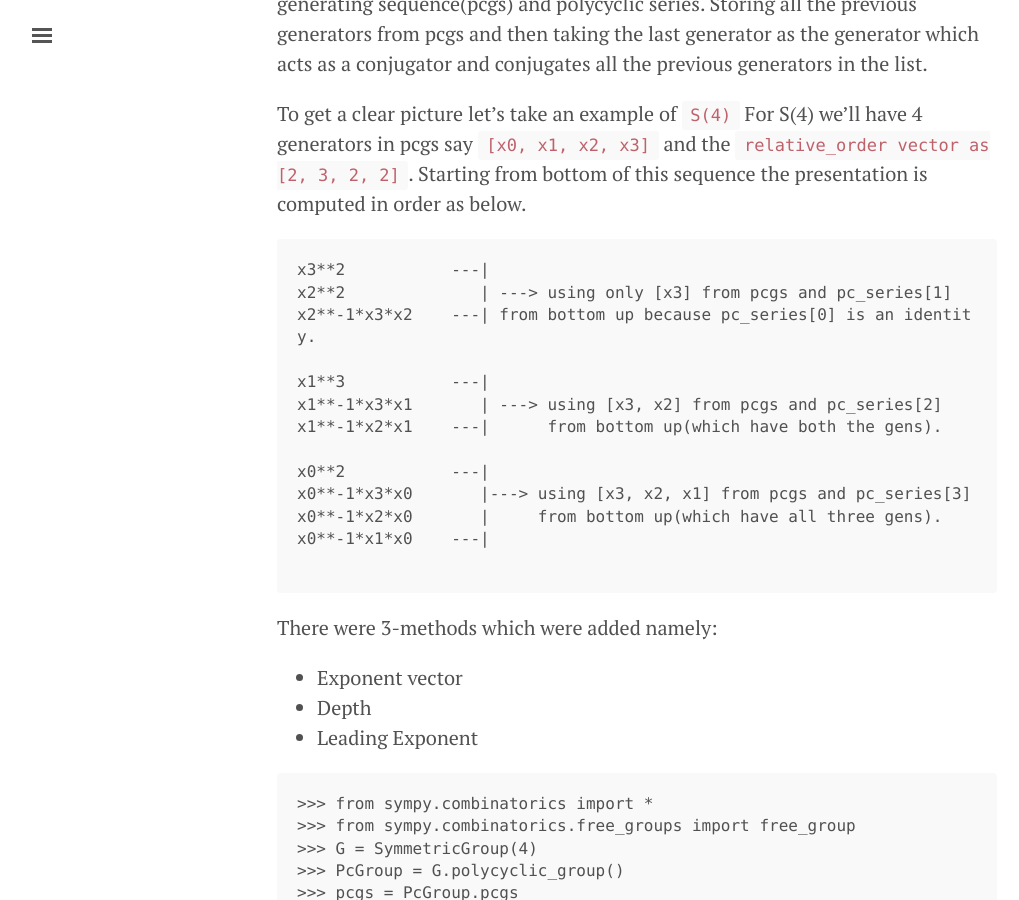
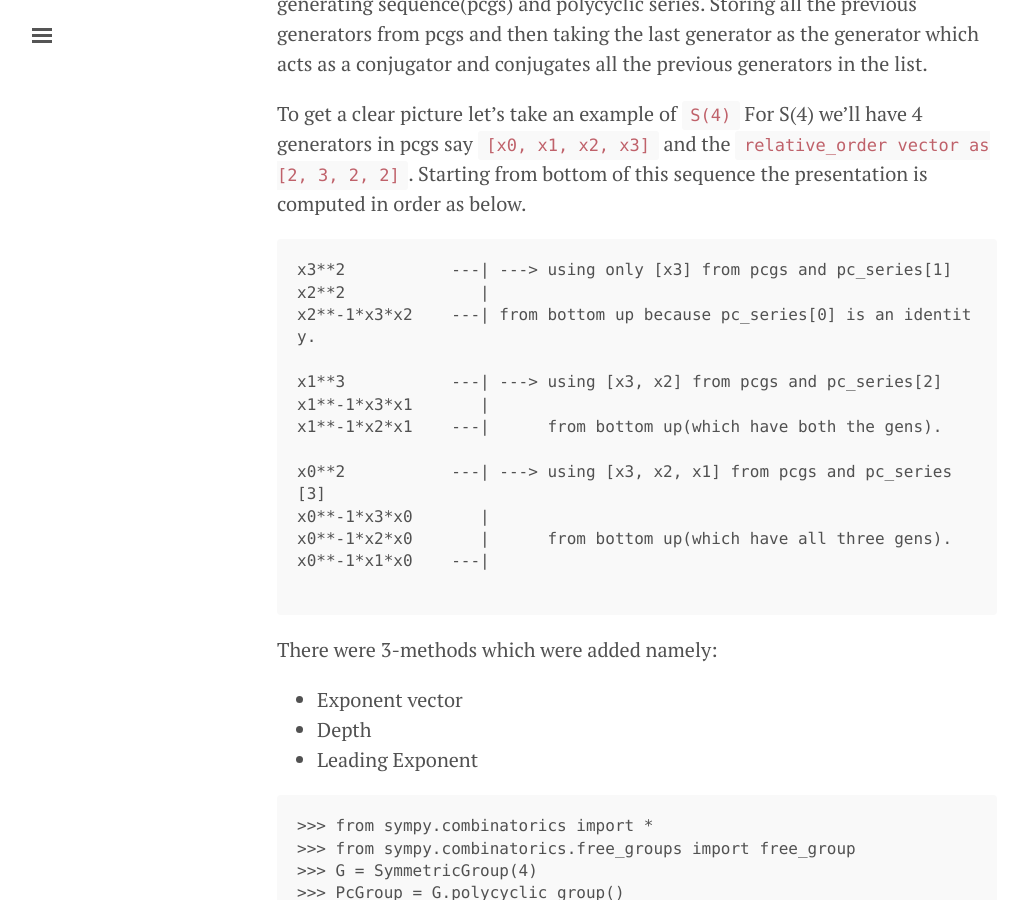
Before and after one commit to divyanshu132/divyanshu132.github.io, a Jekyll site: the page built from _posts/2019-07-15-gsoc-week-7.md, in a window 1280 px wide and 900 px high, scrolled down 493 px. Shown: the whole window, without its empty margins (3-1022 px from the left). Built offline with Jekyll 4.4.1, drawn with Linux system fonts in a browser that asks for light colours; comment, search, counter and statistics services are not loaded.

````diff
--- a/_posts/2019-07-15-gsoc-week-7.md
+++ b/_posts/2019-07-15-gsoc-week-7.md
@@ -13,17 +13,17 @@ To get a clear picture let's take an example of `S(4)`
 For S(4) we'll have 4 generators in pcgs say `[x0, x1, x2, x3]` and the `relative_order vector as [2, 3, 2, 2]`. Starting from bottom of this sequence the presentation is computed in order as below.
 
 ```
-x3**2	       	---|
-x2**2		   | ---> using only [x3] from pcgs and pc_series[1]
+x3**2	       	---| ---> using only [x3] from pcgs and pc_series[1]
+x2**2		   |
 x2**-1*x3*x2	---| from bottom up because pc_series[0] is an identity.
 
-x1**3		---|
-x1**-1*x3*x1	   | ---> using [x3, x2] from pcgs and pc_series[2]
+x1**3		---| ---> using [x3, x2] from pcgs and pc_series[2]
+x1**-1*x3*x1	   |
 x1**-1*x2*x1	---|      from bottom up(which have both the gens).
 
-x0**2		---|
-x0**-1*x3*x0	   |---> using [x3, x2, x1] from pcgs and pc_series[3]
-x0**-1*x2*x0	   |     from bottom up(which have all three gens).
+x0**2		---| ---> using [x3, x2, x1] from pcgs and pc_series[3]
+x0**-1*x3*x0	   |
+x0**-1*x2*x0	   |      from bottom up(which have all three gens).
 x0**-1*x1*x0	---|
 
 ```
````
